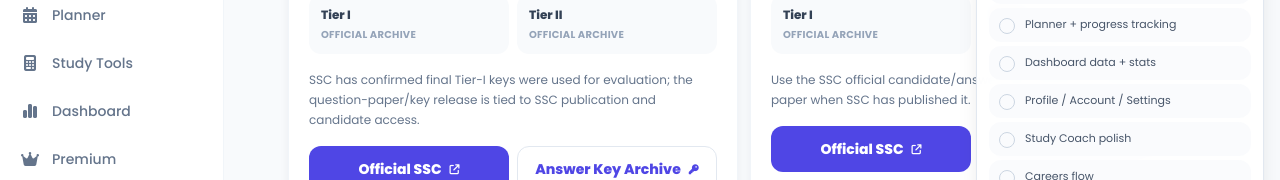
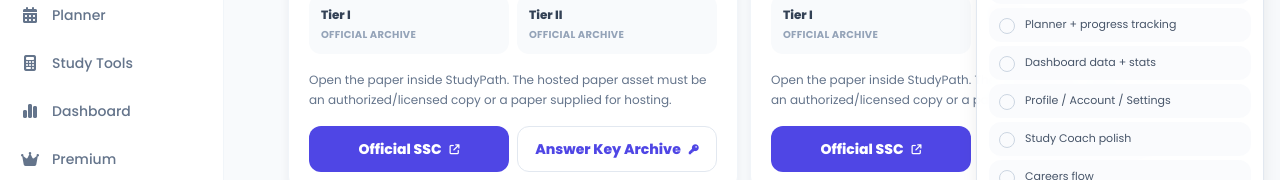
Before and after one commit to adityacricket/studypath, a React (Vite) app: page /studypath/pyq in a window 1280 px wide. Shown: the part 467-647 px from the top of the page. Built offline with nearby package versions, Linux system fonts and the light colour scheme; no server answers.

Commit message:
Make PYQ paper actions internal to StudyPath

```diff
--- a/src/data/pyqLibrary.js
+++ b/src/data/pyqLibrary.js
@@ -1,12 +1,7 @@
 // StudyPath — Previous Year Question (PYQ) coverage index
 //
-// We index historical papers rather than republishing third-party/copyrighted
-// question text. The learner can open the official SSC source/archive for the
-// paper. When an official question-paper release is unavailable, the entry is
-// clearly marked instead of pretending the paper is present.
-
-const OFFICIAL_SSC = 'https://ssc.gov.in/for-candidates'
-const OFFICIAL_ANSWER_KEYS = 'https://ssc.nic.in/Portal/AnswerKey'
+// PYQs are opened through StudyPath's own viewer route. The actual paper assets
+// must be licensed/provided for hosting before they are placed under public/pyqs.
 
 const years = [2025, 2024, 2023, 2022, 2021, 2020, 2019, 2018, 2017, 2016, 2015, 2014, 2013, 2012, 2011]
 
@@ -16,14 +11,10 @@
   exam: 'SSC CGL',
   year,
   tiers: [
-    { tier: 'Tier I', status: year >= 2021 ? 'official-archive' : 'historical-index' },
-    { tier: 'Tier II', status: year >= 2020 ? 'official-archive' : 'historical-index' },
+    { tier: 'Tier I', status: year >= 2021 ? 'official-archive' : 'historical-index', viewerPath: `/pyq/ssc-cgl-${year}/tier-1` },
+    { tier: 'Tier II', status: year >= 2020 ? 'official-archive' : 'historical-index', viewerPath: `/pyq/ssc-cgl-${year}/tier-2` },
   ],
-  sourceUrl: OFFICIAL_SSC,
-  answerKeyUrl: OFFICIAL_ANSWER_KEYS,
-  sourceNote: year === 2025
-    ? 'SSC has confirmed final Tier-I keys were used for evaluation; the question-paper/key release is tied to SSC publication and candidate access.'
-    : 'Use the SSC official candidate/answer-key archive to access the paper when SSC has published it.',
+  sourceNote: 'Open the paper inside StudyPath. The hosted paper asset must be an authorized/licensed copy or a paper supplied for hosting.',
 }))
 
 export const pyqCoverage = {
@@ -33,9 +24,7 @@
     lastIndexedYear: 2025,
     years: sscCglPyqs,
     tiers: ['Tier I', 'Tier II'],
-    sourceUrl: OFFICIAL_SSC,
-    answerKeyUrl: OFFICIAL_ANSWER_KEYS,
-    note: 'This is the historical coverage index. Exact shift-wise question text is not copied into StudyPath; official source access is provided instead.',
+    note: 'Every paper has its own StudyPath viewer route. No external website is used by the learner-facing Open Paper action.',
   },
 }
 
```
